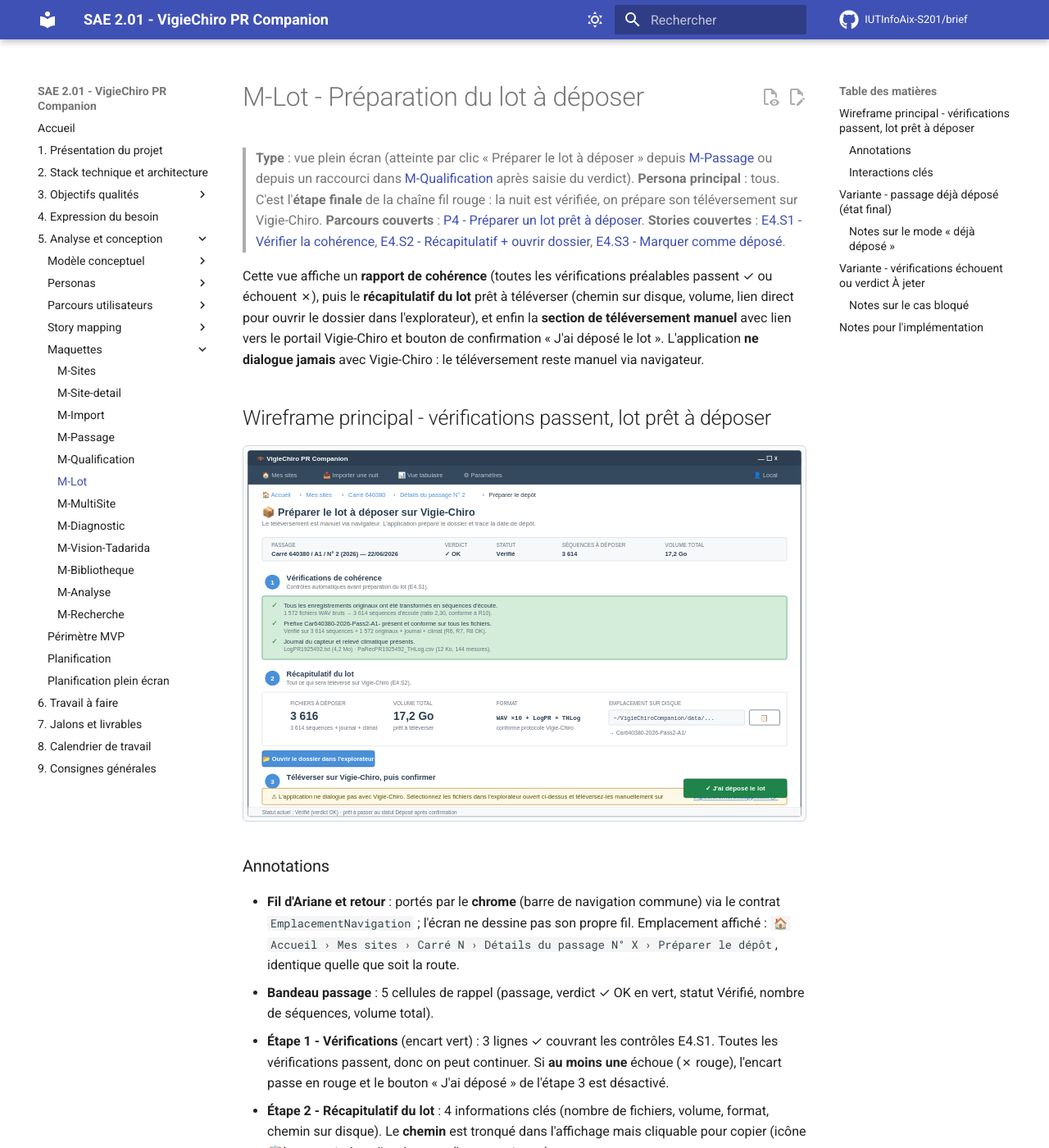
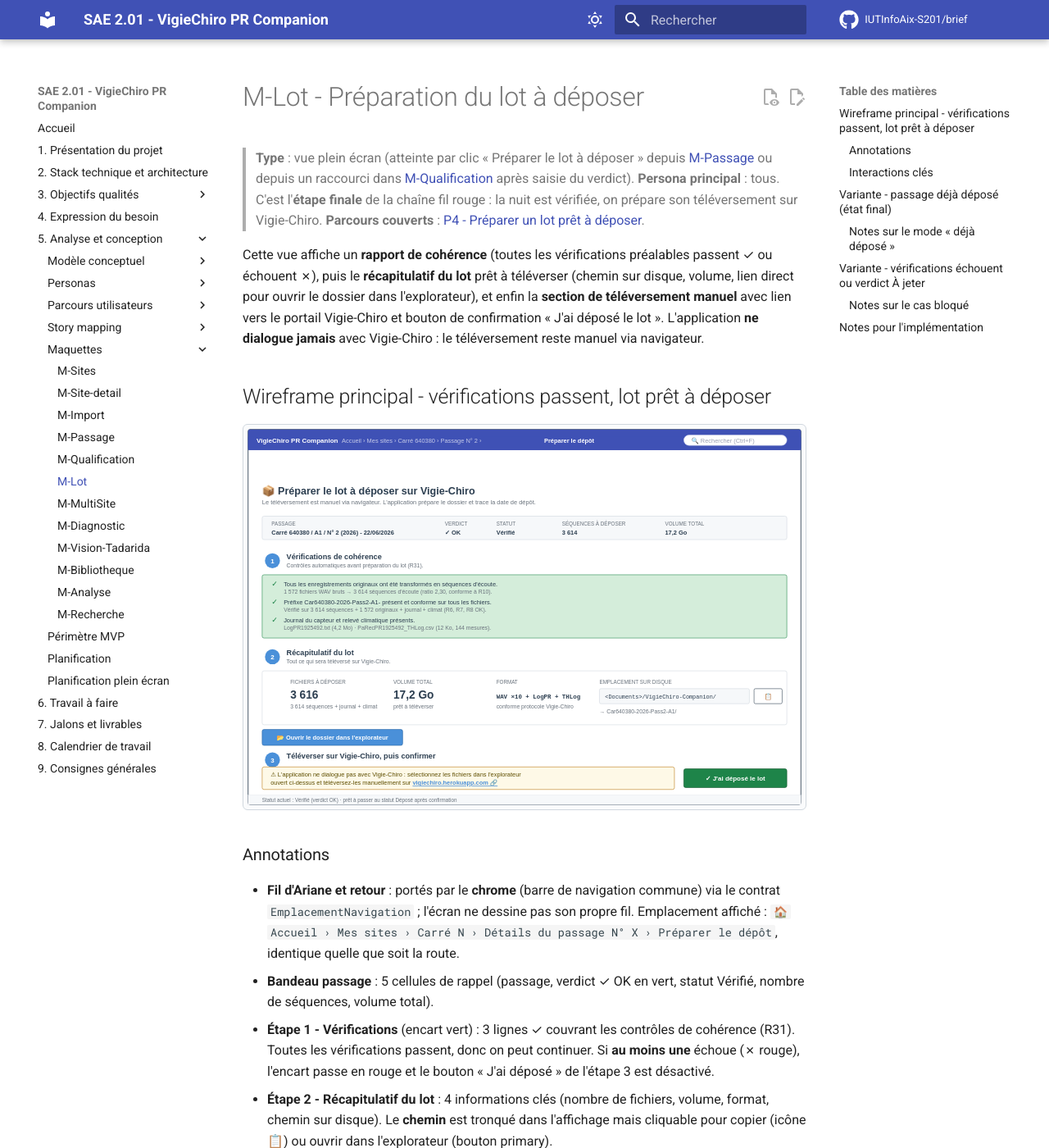
Before and after one commit to IUTInfoAix-S201/brief, an MkDocs documentation site: the page built from docs/Analyse et conception/Maquettes/M-Lot.md, in a window 1280 px wide and 1400 px high. Shown: the whole window at 82% size. Built offline with MkDocs 1.6.1 and Material for MkDocs 9.7.7, drawn with Linux system fonts in a browser that asks for light colours; comment, search, counter and statistics services are not loaded; some of the changed text lies outside the part shown.

Commit message:
refonte(maquette): M-Lot « tel que construit » (5/6 · 8) (#13)
* refonte(maquette): M-Lot en « tel que construit » (5/6 · 8)

Mise à jour ciblée (contenu déjà fidèle : 3 étapes vérif / récap / dépôt) :
- chrome unifié indigo (titre + fil d'Ariane + recherche) ;
- suppression des renvois aux stories (E4.Sx) ; contrôles de cohérence reliés à
  R31 ; « J'ai déposé le lot » marque le passage Déposé.

Sans cadratins, wireframe vérifié au rendu. mkdocs build --strict : vert.

* fix(maquette): défauts de mise en page de M-Lot

- étape 3 : l'avertissement chevauchait le bouton « J'ai déposé le lot » →
  avertissement sur 2 lignes (largeur bornée à gauche), bouton vert séparé à
  droite, hauteur du cadre augmentée ;
- chemin workspace corrigé : <Documents>/VigieChiro-Companion/ (au lieu de
  ~/VigieChiroCompanion/data/...) + sous-dossier de session ;
- bouton « Ouvrir le dossier dans l'explorateur » élargi (le texte débordait).

Wireframe re-vérifié au rendu. mkdocs build --strict : vert.

```diff
--- a/docs/Analyse et conception/Maquettes/M-Lot.md
+++ b/docs/Analyse et conception/Maquettes/M-Lot.md
@@ -3,24 +3,21 @@
 > **Type** : vue plein écran (atteinte par clic « Préparer le lot à déposer » depuis [M-Passage](M-Passage.md) ou depuis un raccourci dans [M-Qualification](M-Qualification.md) après saisie du verdict).
 > **Persona principal** : tous. C'est l'**étape finale** de la chaîne fil rouge : la nuit est vérifiée, on prépare son téléversement sur Vigie-Chiro.
 > **Parcours couverts** : [P4 - Préparer un lot prêt à déposer](../Parcours%20utilisateurs/P4%20-%20Préparer%20un%20lot%20prêt%20à%20déposer.md).
-> **Stories couvertes** : [E4.S1 - Vérifier la cohérence](../Story%20mapping/E4%20-%20Préparer%20et%20tracer%20le%20dépôt%20VigieChiro.md#e4s1), [E4.S2 - Récapitulatif + ouvrir dossier](../Story%20mapping/E4%20-%20Préparer%20et%20tracer%20le%20dépôt%20VigieChiro.md#e4s2), [E4.S3 - Marquer comme déposé](../Story%20mapping/E4%20-%20Préparer%20et%20tracer%20le%20dépôt%20VigieChiro.md#e4s3).
 
 Cette vue affiche un **rapport de cohérence** (toutes les vérifications préalables passent ✓ ou échouent ✗), puis le **récapitulatif du lot** prêt à téléverser (chemin sur disque, volume, lien direct pour ouvrir le dossier dans l'explorateur), et enfin la **section de téléversement manuel** avec lien vers le portail Vigie-Chiro et bouton de confirmation « J'ai déposé le lot ». L'application **ne dialogue jamais** avec Vigie-Chiro : le téléversement reste manuel via navigateur.
 
 ## Wireframe principal - vérifications passent, lot prêt à déposer
 
 <div markdown="0">
-<svg xmlns="http://www.w3.org/2000/svg" viewBox="0 0 1200 800" role="img" aria-label="Maquette M-Lot - Préparation du lot à déposer" style="max-width: 100%; height: auto; border: 1px solid #d0d7de; border-radius: 6px; background: #fafbfc;">
+<svg xmlns="http://www.w3.org/2000/svg" viewBox="0 0 1200 820" role="img" aria-label="Maquette M-Lot - Préparation du lot à déposer" style="max-width: 100%; height: auto; border: 1px solid #d0d7de; border-radius: 6px; background: #fafbfc;">
   <style>
     .frame { fill: #ffffff; stroke: #2c3e50; stroke-width: 1.5; }
-    .titlebar { fill: #2c3e50; }
-    .titletxt { fill: #ffffff; font: 600 14px sans-serif; }
-    .topnav { fill: #34495e; }
-    .navtxt-active { fill: #ffffff; font: 600 13px sans-serif; }
-    .navtxt-inactive { fill: #bdc3c7; font: 400 13px sans-serif; }
-    .breadcrumb { font: 13px sans-serif; fill: #4a90d9; }
-    .breadcrumb-sep { font: 13px sans-serif; fill: #6a737d; }
-    .breadcrumb-curr { font: 13px sans-serif; fill: #2c3e50; }
+    .chrome { fill: #3f51b5; }
+    .chrometxt { fill: #ffffff; font: 600 14px sans-serif; }
+    .search { fill: #ffffff; stroke: #c5cae9; stroke-width: 1; }
+    .search-txt { fill: #9aa0b3; font: 13px sans-serif; }
+    .breadcrumb { font: 13px sans-serif; fill: #c5cae9; }
+    .breadcrumb-curr { font: 700 13px sans-serif; fill: #ffffff; }
     .pagetitle { font: 700 22px sans-serif; fill: #2c3e50; }
     .pagesub { font: 13px sans-serif; fill: #6a737d; }
     .info-bar { fill: #f6f8fa; stroke: #d0d7de; stroke-width: 1; }
@@ -58,30 +55,15 @@ Cette vue affiche un **rapport de cohérence** (toutes les vérifications préal
     .footer-txt { font: 11px sans-serif; fill: #6a737d; }
   </style>
 
-  <rect x="10" y="10" width="1180" height="780" rx="4" class="frame"/>
-  <rect x="10" y="10" width="1180" height="32" rx="4" class="titlebar"/>
-  <rect x="10" y="26" width="1180" height="16" class="titlebar"/>
-  <text x="28" y="31" class="titletxt">🦇 VigieChiro PR Companion</text>
-  <text x="1140" y="31" class="titletxt" text-anchor="end">— ☐ ☓</text>
-
-  <rect x="10" y="42" width="1180" height="40" class="topnav"/>
-  <text x="40" y="67" class="navtxt-inactive">🏠 Mes sites</text>
-  <text x="170" y="67" class="navtxt-inactive">📥 Importer une nuit</text>
-  <text x="330" y="67" class="navtxt-inactive">📊 Vue tabulaire</text>
-  <text x="470" y="67" class="navtxt-inactive">⚙ Paramètres</text>
-  <text x="1140" y="67" class="navtxt-inactive" text-anchor="end">👤 Local</text>
-
-  <!-- Fil d'Ariane porté par le CHROME (EmplacementNavigation) : emplacement complet du passage,
-       identique quelle que soit la route. Le retour (← écran précédent) est également porté par le chrome. -->
-  <text x="40" y="108" class="breadcrumb">🏠 Accueil</text>
-  <text x="120" y="108" class="breadcrumb-sep">›</text>
-  <text x="134" y="108" class="breadcrumb">Mes sites</text>
-  <text x="210" y="108" class="breadcrumb-sep">›</text>
-  <text x="224" y="108" class="breadcrumb">Carré 640380</text>
-  <text x="320" y="108" class="breadcrumb-sep">›</text>
-  <text x="334" y="108" class="breadcrumb">Détails du passage N° 2</text>
-  <text x="510" y="108" class="breadcrumb-sep">›</text>
-  <text x="524" y="108" class="breadcrumb-curr">Préparer le dépôt</text>
+  <rect x="10" y="10" width="1180" height="800" rx="4" class="frame"/>
+  <!-- Bandeau du chrome : titre + fil d'Ariane (emplacement complet du passage) + recherche -->
+  <rect x="10" y="10" width="1180" height="44" rx="4" class="chrome"/>
+  <rect x="10" y="26" width="1180" height="28" class="chrome"/>
+  <text x="28" y="38" class="chrometxt">VigieChiro PR Companion</text>
+  <text x="210" y="38" class="breadcrumb">Accueil  ›  Mes sites  ›  Carré 640380  ›  Passage N° 2  ›  </text>
+  <text x="642" y="38" class="breadcrumb-curr">Préparer le dépôt</text>
+  <rect x="940" y="22" width="220" height="22" rx="11" class="search"/>
+  <text x="956" y="38" class="search-txt">🔍  Rechercher (Ctrl+F)</text>
 
   <text x="40" y="148" class="pagetitle">📦 Préparer le lot à déposer sur Vigie-Chiro</text>
   <text x="40" y="170" class="pagesub">Le téléversement est manuel via navigateur. L'application prépare le dossier et trace la date de dépôt.</text>
@@ -89,7 +71,7 @@ Cette vue affiche un **rapport de cohérence** (toutes les vérifications préal
   <!-- Bandeau passage -->
   <rect x="40" y="195" width="1120" height="50" rx="4" class="info-bar"/>
   <text x="60" y="216" class="info-label">PASSAGE</text>
-  <text x="60" y="234" class="info-value">Carré 640380 / A1 / N° 2 (2026) — 22/06/2026</text>
+  <text x="60" y="234" class="info-value">Carré 640380 / A1 / N° 2 (2026) - 22/06/2026</text>
   <text x="430" y="216" class="info-label">VERDICT</text>
   <text x="430" y="234" class="info-value" fill="#1e6f3f">✓ OK</text>
   <text x="540" y="216" class="info-label">STATUT</text>
@@ -103,7 +85,7 @@ Cette vue affiche un **rapport de cohérence** (toutes les vérifications préal
   <circle cx="62" cy="290" r="16" class="step-num"/>
   <text x="62" y="295" class="step-num-txt" text-anchor="middle">1</text>
   <text x="92" y="287" class="section-title">Vérifications de cohérence</text>
-  <text x="92" y="304" class="section-sub">Contrôles automatiques avant préparation du lot (E4.S1).</text>
+  <text x="92" y="304" class="section-sub">Contrôles automatiques avant préparation du lot (R31).</text>
 
   <rect x="40" y="320" width="1120" height="135" rx="4" class="check-card-success"/>
 
@@ -123,7 +105,7 @@ Cette vue affiche un **rapport de cohérence** (toutes les vérifications préal
   <circle cx="62" cy="495" r="16" class="step-num"/>
   <text x="62" y="500" class="step-num-txt" text-anchor="middle">2</text>
   <text x="92" y="492" class="section-title">Récapitulatif du lot</text>
-  <text x="92" y="509" class="section-sub">Tout ce qui sera téléversé sur Vigie-Chiro (E4.S2).</text>
+  <text x="92" y="509" class="section-sub">Tout ce qui sera téléversé sur Vigie-Chiro.</text>
 
   <rect x="40" y="525" width="1120" height="115" rx="4" class="lot-card"/>
 
@@ -141,32 +123,31 @@ Cette vue affiche un **rapport de cohérence** (toutes les vérifications préal
   <text x="540" y="605" class="lot-detail">conforme protocole Vigie-Chiro</text>
 
   <!-- Chemin du dossier + bouton ouvrir -->
-  <text x="780" y="553" class="lot-label">EMPLACEMENT SUR DISQUE</text>
-  <rect x="780" y="563" width="290" height="32" rx="3" class="path-display"/>
-  <text x="790" y="585" class="path-mono">~/VigieChiroCompanion/data/...</text>
-  <rect x="1080" y="563" width="65" height="32" rx="3" class="btn-secondary"/>
-  <text x="1112" y="585" class="btn-txt-dark" text-anchor="middle" font-size="14">📋</text>
-  <text x="780" y="615" class="lot-detail">→ Car640380-2026-Pass2-A1/</text>
+  <text x="760" y="553" class="lot-label">EMPLACEMENT SUR DISQUE</text>
+  <rect x="760" y="563" width="320" height="32" rx="3" class="path-display"/>
+  <text x="772" y="585" class="path-mono">&lt;Documents&gt;/VigieChiro-Companion/</text>
+  <rect x="1090" y="563" width="60" height="32" rx="3" class="btn-secondary"/>
+  <text x="1120" y="585" class="btn-txt-dark" text-anchor="middle" font-size="14">📋</text>
+  <text x="760" y="615" class="lot-detail">→ Car640380-2026-Pass2-A1/</text>
 
-  <rect x="40" y="650" width="240" height="34" rx="4" class="btn-primary"/>
-  <text x="160" y="671" class="btn-txt" text-anchor="middle">📂 Ouvrir le dossier dans l'explorateur</text>
+  <rect x="40" y="650" width="300" height="34" rx="4" class="btn-primary"/>
+  <text x="190" y="671" class="btn-txt" text-anchor="middle">📂 Ouvrir le dossier dans l'explorateur</text>
 
   <!-- ============ Étape 3 : Téléversement et confirmation ============ -->
   <circle cx="62" cy="715" r="16" class="step-num"/>
   <text x="62" y="720" class="step-num-txt" text-anchor="middle">3</text>
   <text x="92" y="712" class="section-title">Téléverser sur Vigie-Chiro, puis confirmer</text>
 
-  <!-- 3 lignes côte à côte -->
-  <rect x="40" y="730" width="1120" height="35" rx="4" class="upload-warn-box"/>
-  <text x="60" y="753" class="upload-warn-txt">⚠ L'application ne dialogue pas avec Vigie-Chiro. Sélectionnez les fichiers dans l'explorateur ouvert ci-dessus et téléversez-les manuellement sur</text>
-  <text x="60" y="753" class="btn-txt-link" dx="900">vigiechiro.herokuapp.com 🔗</text>
+  <rect x="40" y="730" width="880" height="48" rx="4" class="upload-warn-box"/>
+  <text x="58" y="750" class="upload-warn-txt">⚠ L'application ne dialogue pas avec Vigie-Chiro : sélectionnez les fichiers dans l'explorateur</text>
+  <text x="58" y="768" class="upload-warn-txt">ouvert ci-dessus et téléversez-les manuellement sur <tspan class="btn-txt-link">vigiechiro.herokuapp.com 🔗</tspan></text>
 
-  <rect x="940" y="710" width="220" height="40" rx="4" class="btn-primary-big"/>
-  <text x="1050" y="735" class="btn-txt-big" text-anchor="middle">✓ J'ai déposé le lot</text>
+  <rect x="940" y="734" width="220" height="40" rx="4" class="btn-primary-big"/>
+  <text x="1050" y="759" class="btn-txt-big" text-anchor="middle">✓ J'ai déposé le lot</text>
 
   <!-- Footer -->
-  <rect x="10" y="770" width="1180" height="20" class="footer"/>
-  <text x="40" y="785" class="footer-txt">Statut actuel : Vérifié (verdict OK) · prêt à passer au statut Déposé après confirmation</text>
+  <rect x="10" y="790" width="1180" height="20" class="footer"/>
+  <text x="40" y="805" class="footer-txt">Statut actuel : Vérifié (verdict OK) · prêt à passer au statut Déposé après confirmation</text>
 </svg>
 </div>
 
@@ -174,11 +155,11 @@ Cette vue affiche un **rapport de cohérence** (toutes les vérifications préal
 
 - **Fil d'Ariane et retour** : portés par le **chrome** (barre de navigation commune) via le contrat `EmplacementNavigation` ; l'écran ne dessine pas son propre fil. Emplacement affiché : `🏠 Accueil › Mes sites › Carré N › Détails du passage N° X › Préparer le dépôt`, identique quelle que soit la route.
 - **Bandeau passage** : 5 cellules de rappel (passage, verdict ✓ OK en vert, statut Vérifié, nombre de séquences, volume total).
-- **Étape 1 - Vérifications** (encart vert) : 3 lignes ✓ couvrant les contrôles E4.S1. Toutes les vérifications passent, donc on peut continuer. Si **au moins une** échoue (✗ rouge), l'encart passe en rouge et le bouton « J'ai déposé » de l'étape 3 est désactivé.
+- **Étape 1 - Vérifications** (encart vert) : 3 lignes ✓ couvrant les contrôles de cohérence (R31). Toutes les vérifications passent, donc on peut continuer. Si **au moins une** échoue (✗ rouge), l'encart passe en rouge et le bouton « J'ai déposé » de l'étape 3 est désactivé.
 - **Étape 2 - Récapitulatif du lot** : 4 informations clés (nombre de fichiers, volume, format, chemin sur disque). Le **chemin** est tronqué dans l'affichage mais cliquable pour copier (icône 📋) ou ouvrir dans l'explorateur (bouton primary).
 - **Étape 3 - Téléversement** :
     - Bandeau jaune d'avertissement explicite que l'application **ne dialogue pas** avec Vigie-Chiro, avec lien direct vers le portail (s'ouvre dans le navigateur par défaut)
-    - Bouton **vert primary `✓ J'ai déposé le lot`** à droite : action de confirmation finale, déclenche [E4.S3](../Story%20mapping/E4%20-%20Préparer%20et%20tracer%20le%20dépôt%20VigieChiro.md#e4s3).
+    - Bouton **vert primary `✓ J'ai déposé le lot`** à droite : action de confirmation finale : marque le passage **Déposé**.
 
 ### Interactions clés
 
@@ -284,7 +265,7 @@ Si le verdict du passage est `À jeter` (R14) ou si une vérification de cohére
   <!-- Bandeau passage avec verdict À jeter -->
   <rect x="40" y="30" width="1120" height="50" rx="4" class="info-bar-warn"/>
   <text x="60" y="51" class="info-label">PASSAGE</text>
-  <text x="60" y="69" class="info-value">Carré 640380 / A1 / N° 2 (2026) — 22/06/2026</text>
+  <text x="60" y="69" class="info-value">Carré 640380 / A1 / N° 2 (2026) - 22/06/2026</text>
   <text x="430" y="51" class="info-label">VERDICT</text>
   <text x="430" y="69" class="info-value-warn">❌ À jeter</text>
   <text x="540" y="51" class="info-label">STATUT</text>
@@ -321,7 +302,7 @@ Si le verdict du passage est `À jeter` (R14) ou si une vérification de cohére
 
 - **Bandeau rouge** en haut signale immédiatement le verdict bloquant.
 - **3 lignes** dans l'encart rouge : la première est l'échec ❌ (raison du blocage), les suivantes sont ✓ pour montrer que les autres vérifications passent.
-- **Le bouton « ✓ J'ai déposé le lot »** est **désactivé** (gris) — l'utilisateur ne peut pas franchir l'étape même en force.
+- **Le bouton « ✓ J'ai déposé le lot »** est **désactivé** (gris) - l'utilisateur ne peut pas franchir l'étape même en force.
 - **Bouton secondary « 🎧 Modifier le verdict »** : redirige vers [M-Qualification](M-Qualification.md) pour permettre à l'utilisateur de revoir sa décision s'il le souhaite (par exemple si le « À jeter » était précipité).
 
 ## Notes pour l'implémentation
```
